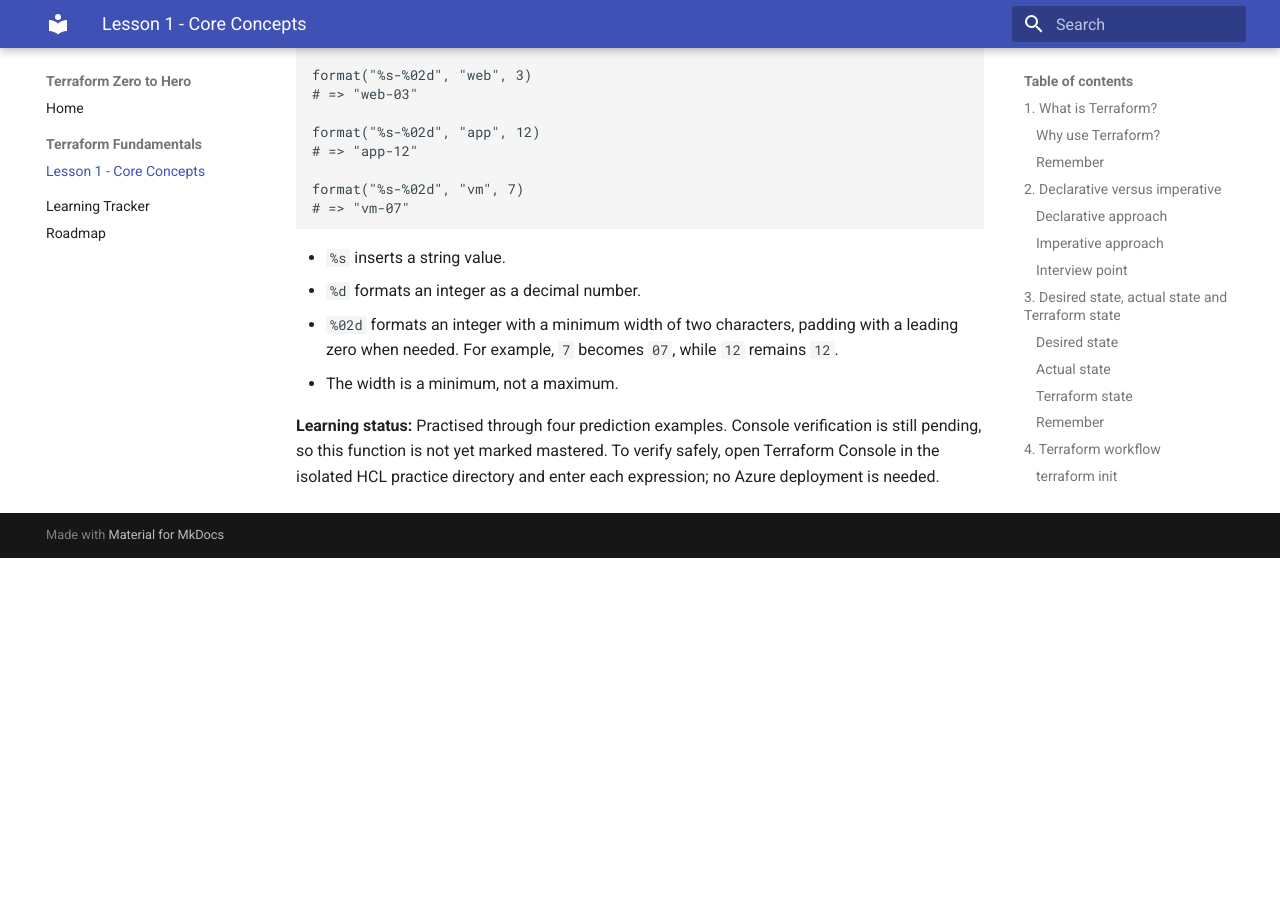
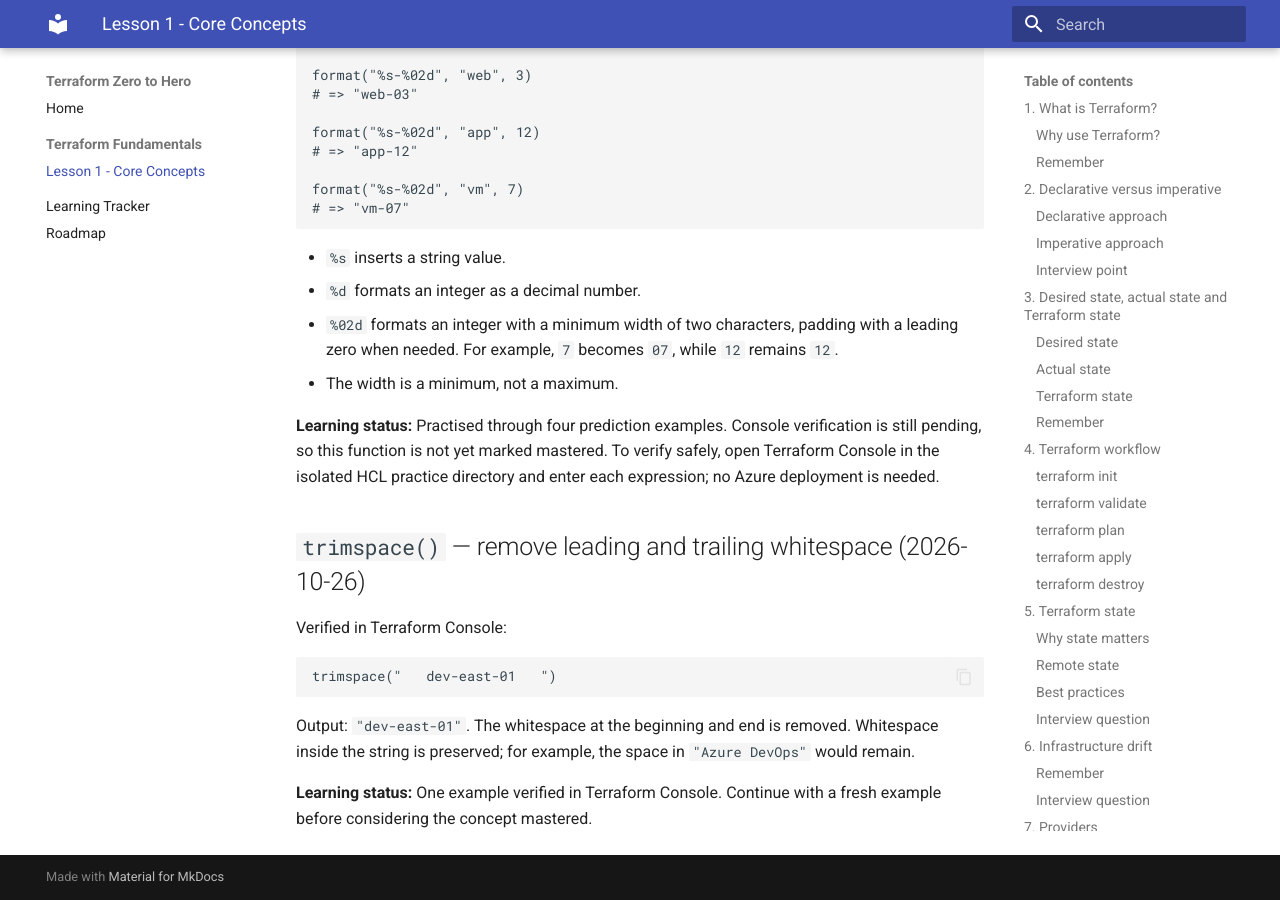
Before and after one commit to pshewale-dev/terraform-azure-lab, an MkDocs documentation site: the page built from docs/lesson-01-fundamentals.md, in a window 1280 px wide and 900 px high, scrolled down 26332 px. Built offline with MkDocs 1.6.1 and Material for MkDocs 9.7.7, drawn with Linux system fonts in a browser that asks for light colours; before the commit the page ends 26890 px from its top, so only the background shows below that.

Commit message:
docs: add verified trimspace example

````diff
--- a/docs/lesson-01-fundamentals.md
+++ b/docs/lesson-01-fundamentals.md
@@ -1113,3 +1113,15 @@ format("%s-%02d", "vm", 7)
 - The width is a minimum, not a maximum.
 
 **Learning status:** Practised through four prediction examples. Console verification is still pending, so this function is not yet marked mastered. To verify safely, open Terraform Console in the isolated HCL practice directory and enter each expression; no Azure deployment is needed.
+
+## `trimspace()` — remove leading and trailing whitespace (2026-10-26)
+
+Verified in Terraform Console:
+
+```hcl
+trimspace("   dev-east-01   ")
+```
+
+Output: `"dev-east-01"`. The whitespace at the beginning and end is removed. Whitespace inside the string is preserved; for example, the space in `"Azure DevOps"` would remain.
+
+**Learning status:** One example verified in Terraform Console. Continue with a fresh example before considering the concept mastered.
````
